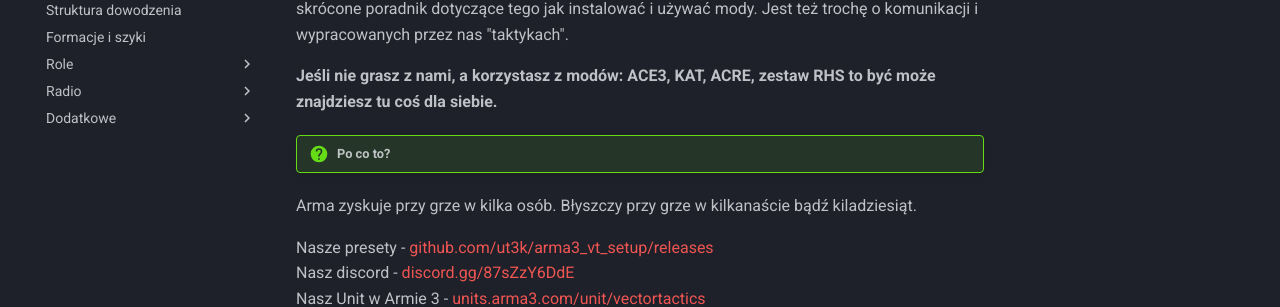
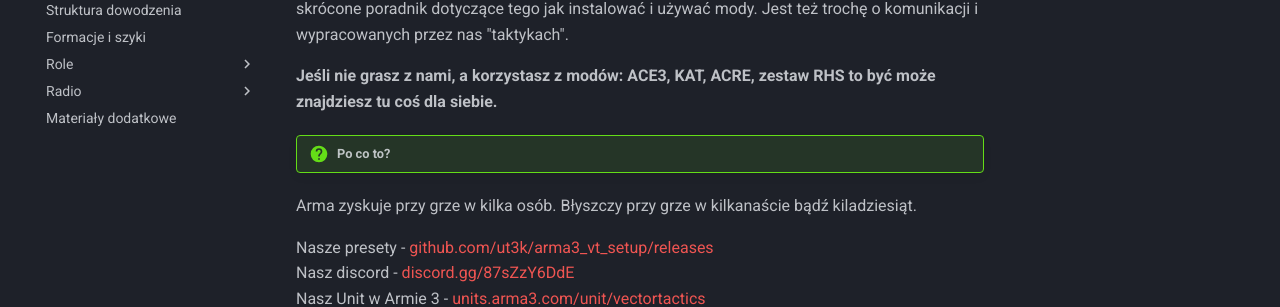
Before and after one commit to aquiceeo/vt-manual, an MkDocs documentation site: the page built from docs/index.md, in a window 1280 px wide. Shown: the part 209-516 px from the top of the page. Built offline with MkDocs 1.6.1 and Material for MkDocs 9.7.7, drawn with Linux system fonts in a browser that asks for light colours; some of the changed lines change nothing that is shown.

Commit message:
MENU - restrukturyzacja

```diff
--- a/mkdocs.yml
+++ b/mkdocs.yml
@@ -24,9 +24,11 @@
       - tl.md
       - medic.md
       # - sniper.md
-      # - JTAC-heli.md
+      - JTAC-heli.md
   - Radio:
       - radio.md
       - raporty.md
-  - Dodatkowe:
-      - dodatkowe.md
+      - slownik_cas.md
+      - 5liner.md
+
+  - dodatkowe.md
```
